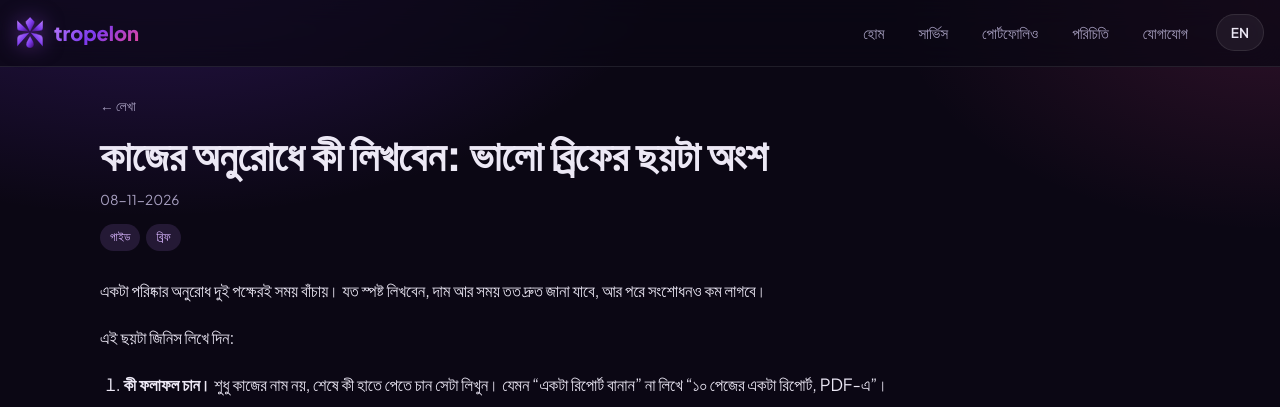
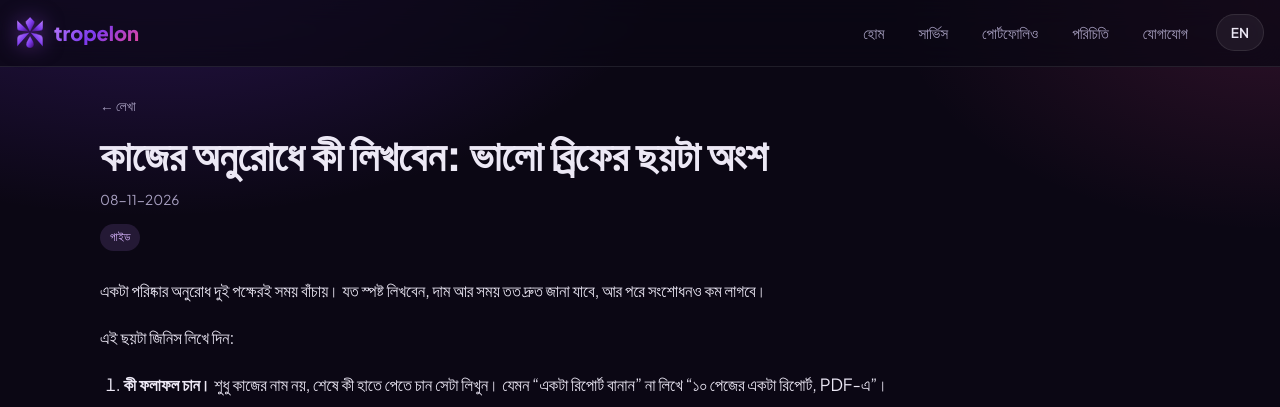
Before and after one commit to tropelon/Ponzile, a Jekyll site: the page built from _posts/2026-11-08-service-request-brief.md, in a window 1280 px wide and 1194 px high. Shown: the top 407 px of the window. Built offline with Jekyll 4.4.1, drawn with Linux system fonts in a browser that asks for light colours.

```diff
--- a/_posts/2026-11-08-service-request-brief.md
+++ b/_posts/2026-11-08-service-request-brief.md
@@ -4,7 +4,6 @@ title_en: "What to write in a service request: six parts of a good brief"
 date: 2026-11-08 10:00
 tags:
   - গাইড
-  - ব্রিফ
 description: কাজটা ঠিকমতো বুঝিয়ে লিখলে দাম আর সময় দ্রুত জানা যায়, ভুল বোঝাবুঝিও কমে। ছয়টা জিনিস লিখে দিন।
 description_en: A clear brief gets you a price and timeline faster and avoids misunderstandings. Six things to include.
 body_en: |
```
